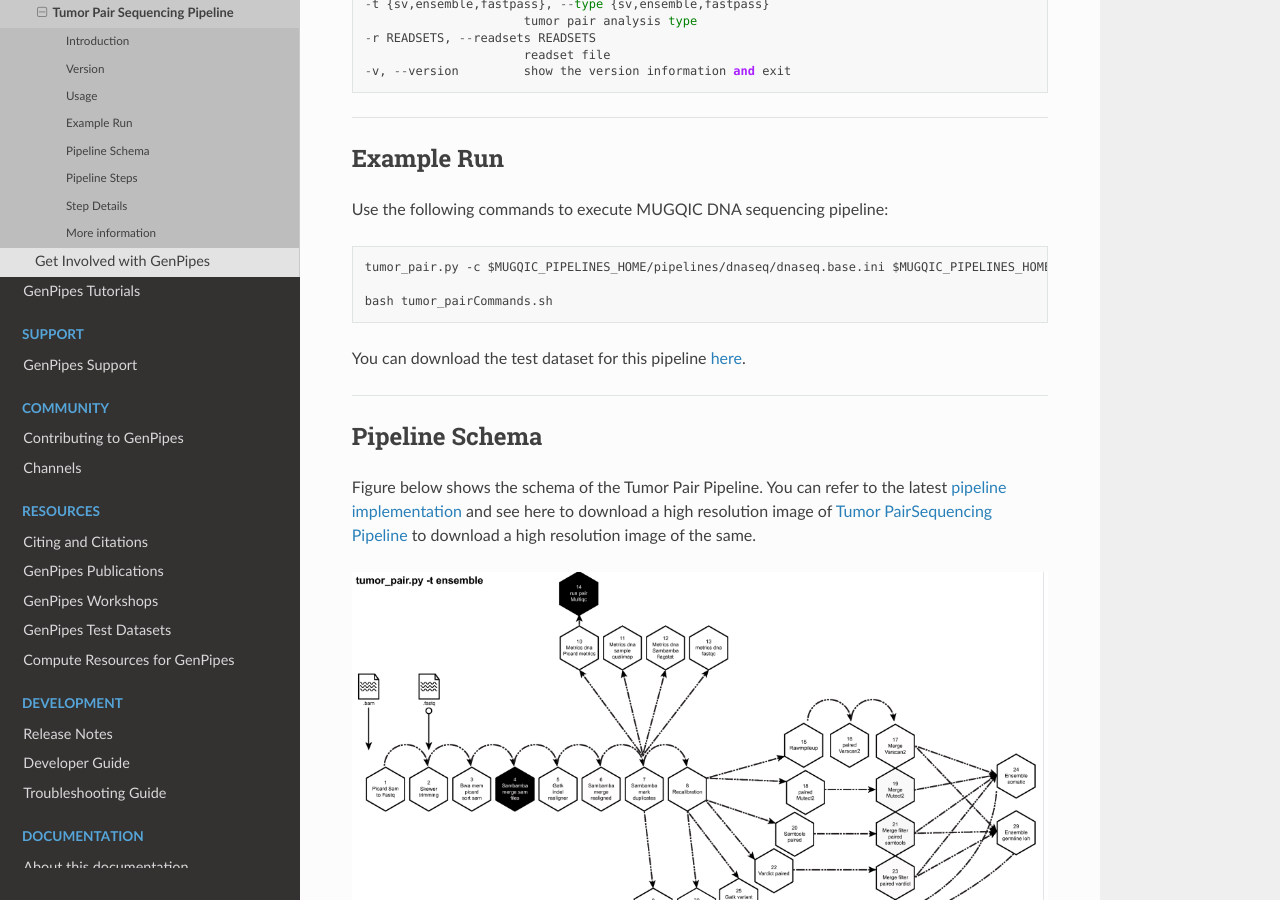
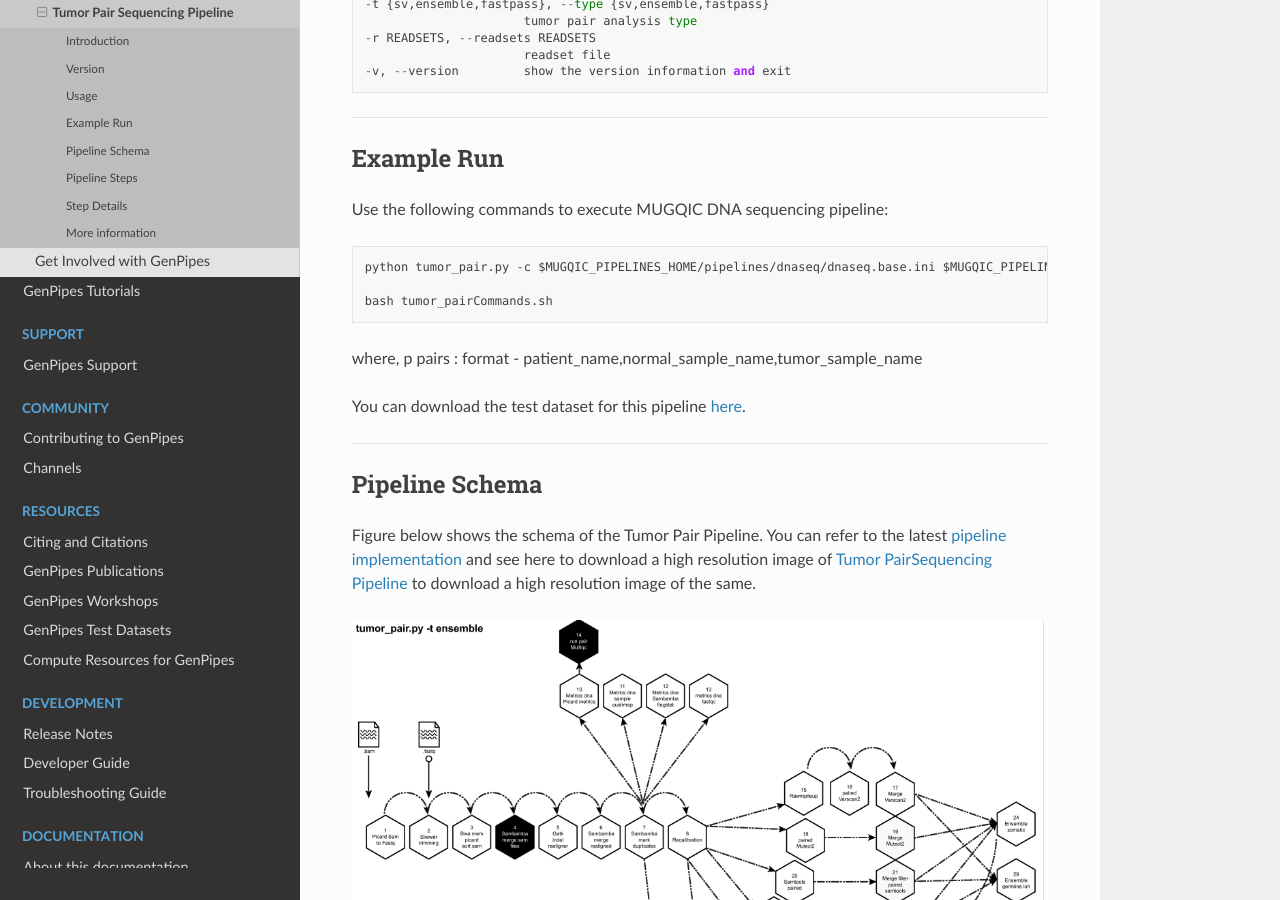
Before and after one commit to c3g/GenPipes_Docs, a Sphinx documentation site: the page built from docs/source/user_guide/pipelines/gp_tumourpair.rst, in a window 1280 px wide and 900 px high, scrolled down 2728 px. Built offline with Sphinx 7.4.7 and the Read the Docs theme 2.0.0, drawn with Linux system fonts in a browser that asks for light colours; the version number could not be read and is left out; some of the changed text lies outside the part shown.

```diff
--- a/docs/source/user_guide/pipelines/gp_tumourpair.rst
+++ b/docs/source/user_guide/pipelines/gp_tumourpair.rst
@@ -62,7 +62,7 @@ Usage
 
 ::
 
-  tumor_pair.py [-h] [--help] [-c CONFIG [CONFIG ...]] [-s STEPS]
+  python tumor_pair.py [-h] [--help] [-c CONFIG [CONFIG ...]] [-s STEPS]
                      [-o OUTPUT_DIR] [-j {pbs,batch,daemon,slurm}] [-f]
                      [--json] [--report] [--clean]
                      [-l {debug,info,warning,error,critical}] [-p PAIRS]
@@ -115,9 +115,11 @@ Use the following commands to execute MUGQIC DNA sequencing pipeline:
 
 ::
 
-  tumor_pair.py -c $MUGQIC_PIPELINES_HOME/pipelines/dnaseq/dnaseq.base.ini $MUGQIC_PIPELINES_HOME/pipelines/tumor_pair/tumor_pair.base.ini $MUGQIC_PIPELINES_HOME/pipelines/tumor_pair/tumor_pair.guillimin.ini -r readset.tumorPair.txt -p pairs.csv -s 1-44 > tumor_pairCommands.sh
+  python tumor_pair.py -c $MUGQIC_PIPELINES_HOME/pipelines/dnaseq/dnaseq.base.ini $MUGQIC_PIPELINES_HOME/pipelines/tumor_pair/tumor_pair.base.ini $MUGQIC_PIPELINES_HOME/pipelines/tumor_pair/tumor_pair.guillimin.ini -r readset.tumorPair.txt -p pairs.csv -s 1-44 > tumor_pairCommands.sh
 
   bash tumor_pairCommands.sh
+
+where, p pairs : format - patient_name,normal_sample_name,tumor_sample_name
 
 You can download the test dataset for this pipeline :ref:`here<docs_testdatasets>`.
 
--- a/docs/source/user_guide/pipelines/steps_tumor_pair.inc
+++ b/docs/source/user_guide/pipelines/steps_tumor_pair.inc
@@ -96,9 +96,9 @@ Mark duplicates. Aligned reads per sample are duplicates if they have the same 5
 
 Recalibrate base quality scores of sequencing-by-synthesis reads in an aligned BAM file. After recalibration, the quality scores in the QUAL field in each read in the output BAM are more accurate in that the reported quality score is closer to its actual probability of mismatching the reference genome. Moreover, the recalibration tool attempts to correct for variation in quality with machine cycle and sequence context, and by doing so, provides not only more accurate quality scores but also more widely dispersed ones.
 
-.. _Compair Concorance Contamination:
+.. _Conpair Concorance Contamination:
 
-**Compair Concorance Contamination**
+**Conpair Concorance Contamination**
 
 TBD
 
```
Also changed, not shown: other parts of docs/source/user_guide/pipelines/gp_tumourpair.rst (+1 -1 lines).
